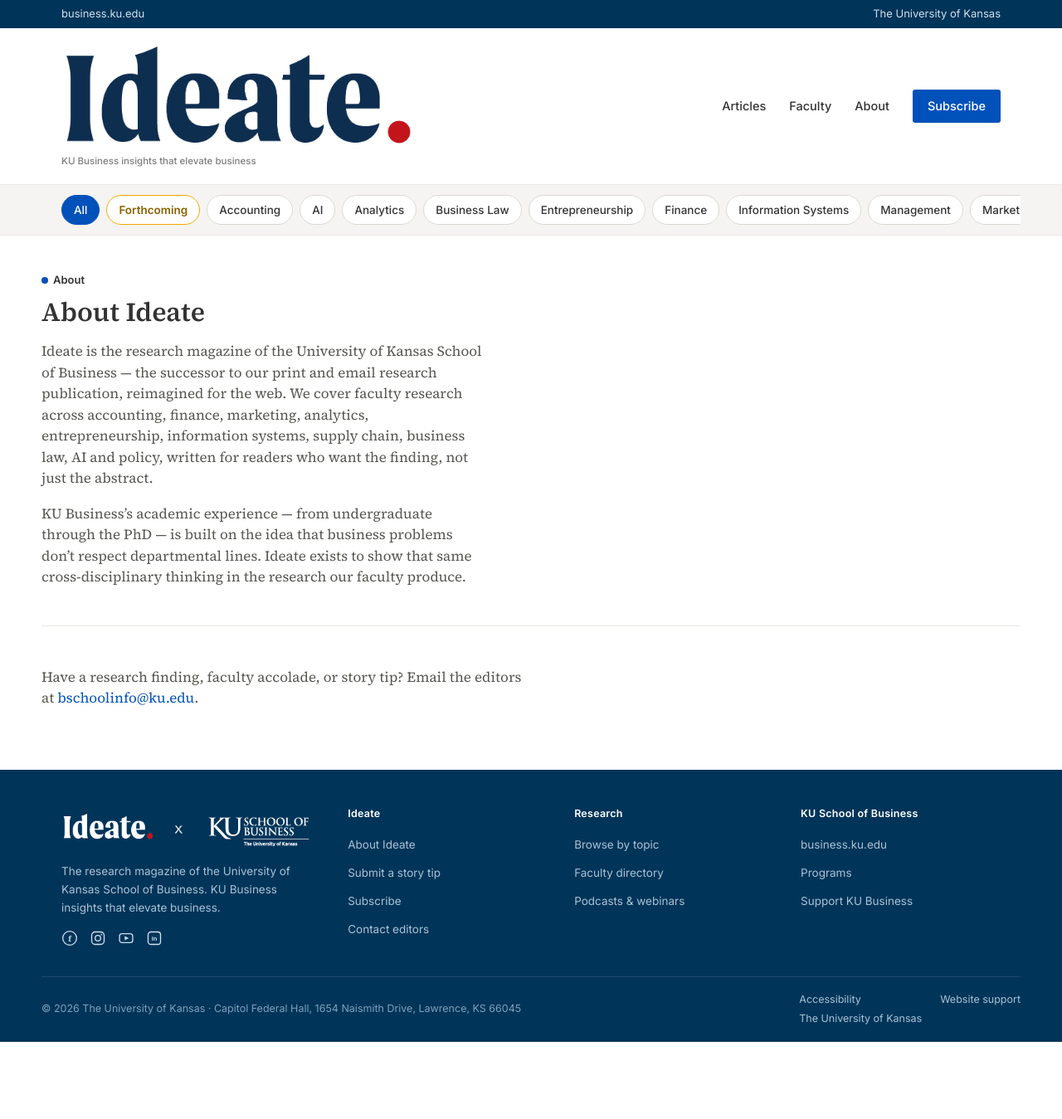
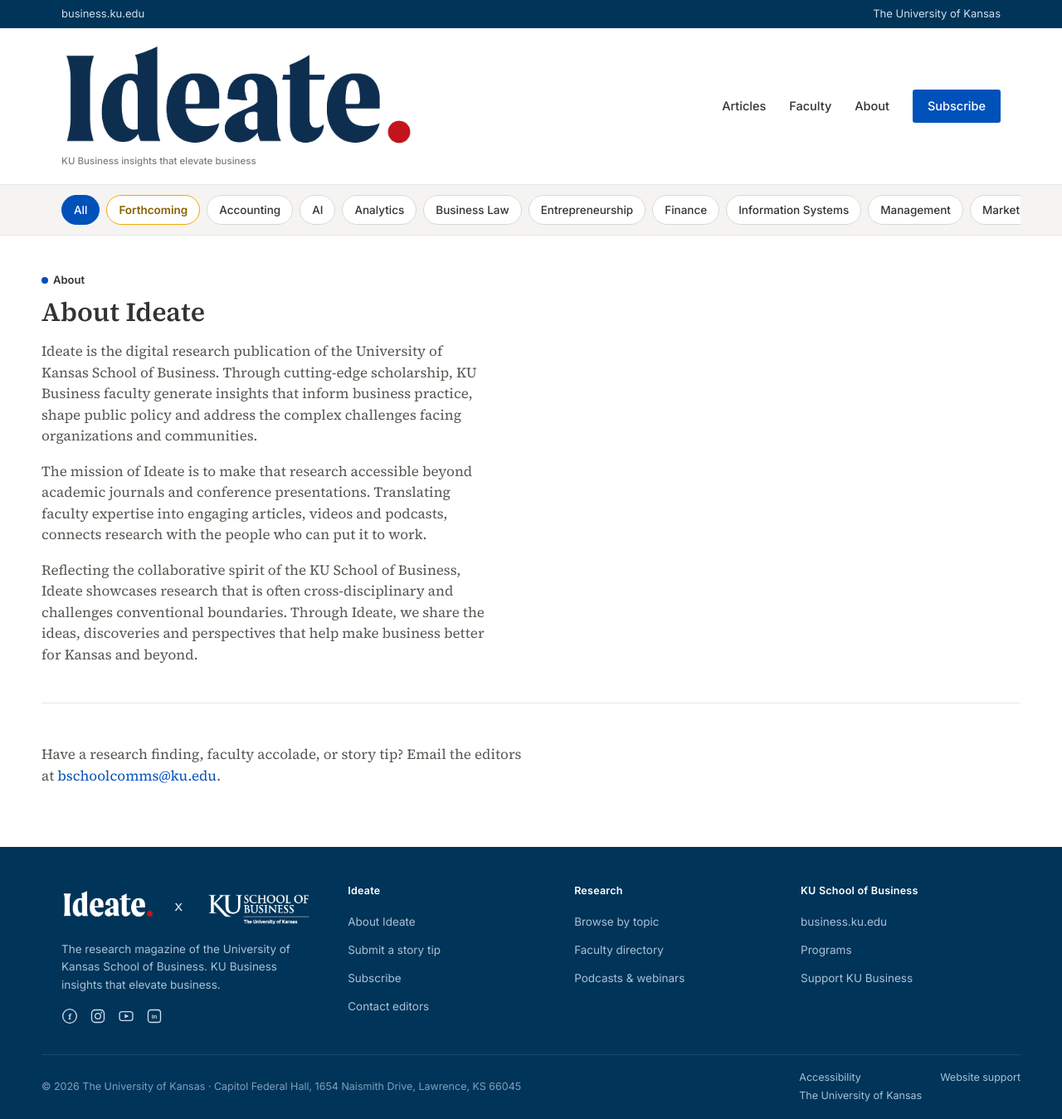
Before and after one commit to KUBschool/ideate, a Jekyll site: the page built from about.html, in a window 1280 px wide and 1349 px high. Shown: the whole window at 83% size. Built offline with Jekyll 4.4.1, drawn with Linux system fonts in a browser that asks for light colours.

Commit message:
Update Site Settings “about”

```diff
--- a/_data/about.yml
+++ b/_data/about.yml
@@ -1,13 +1,14 @@
-heading: "About Ideate"
-body: |
-  Ideate is the research magazine of the University of Kansas School of Business —
-  the successor to our print and email research publication, reimagined for the web.
-  We cover faculty research across accounting, finance, marketing, analytics,
-  entrepreneurship, information systems, supply chain, business law, AI and policy,
-  written for readers who want the finding, not just the abstract.
+heading: About Ideate
+body: >-
+  Ideate is the digital research publication of the University of Kansas School
+  of Business. Through cutting-edge scholarship, KU Business faculty generate
+  insights that inform business practice, shape public policy and address the
+  complex challenges facing organizations and communities.
 
-  KU Business's academic experience — from undergraduate through the PhD — is built
-  on the idea that business problems don't respect departmental lines. Ideate exists
-  to show that same cross-disciplinary thinking in the research our faculty produce.
-contact_prompt: "Have a research finding, faculty accolade, or story tip? Email the editors at"
-contact_email: "bschoolinfo@ku.edu"
+
+  The mission of Ideate is to make that research accessible beyond academic journals and conference presentations. Translating faculty expertise into engaging articles, videos and podcasts, connects research with the people who can put it to work.
+
+
+  Reflecting the collaborative spirit of the KU School of Business, Ideate showcases research that is often cross-disciplinary and challenges conventional boundaries. Through Ideate, we share the ideas, discoveries and perspectives that help make business better for Kansas and beyond.
+contact_prompt: Have a research finding, faculty accolade, or story tip? Email the editors at
+contact_email: bschoolcomms@ku.edu
```
